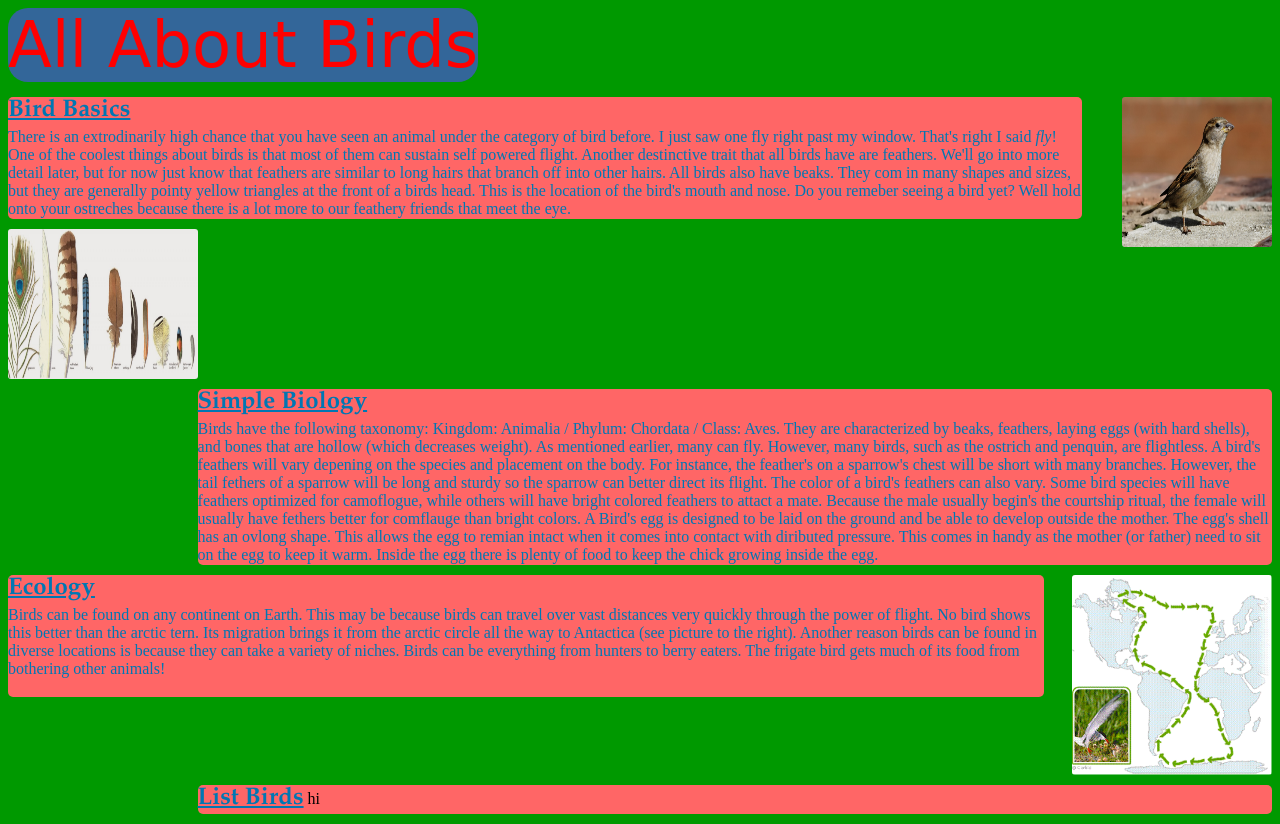
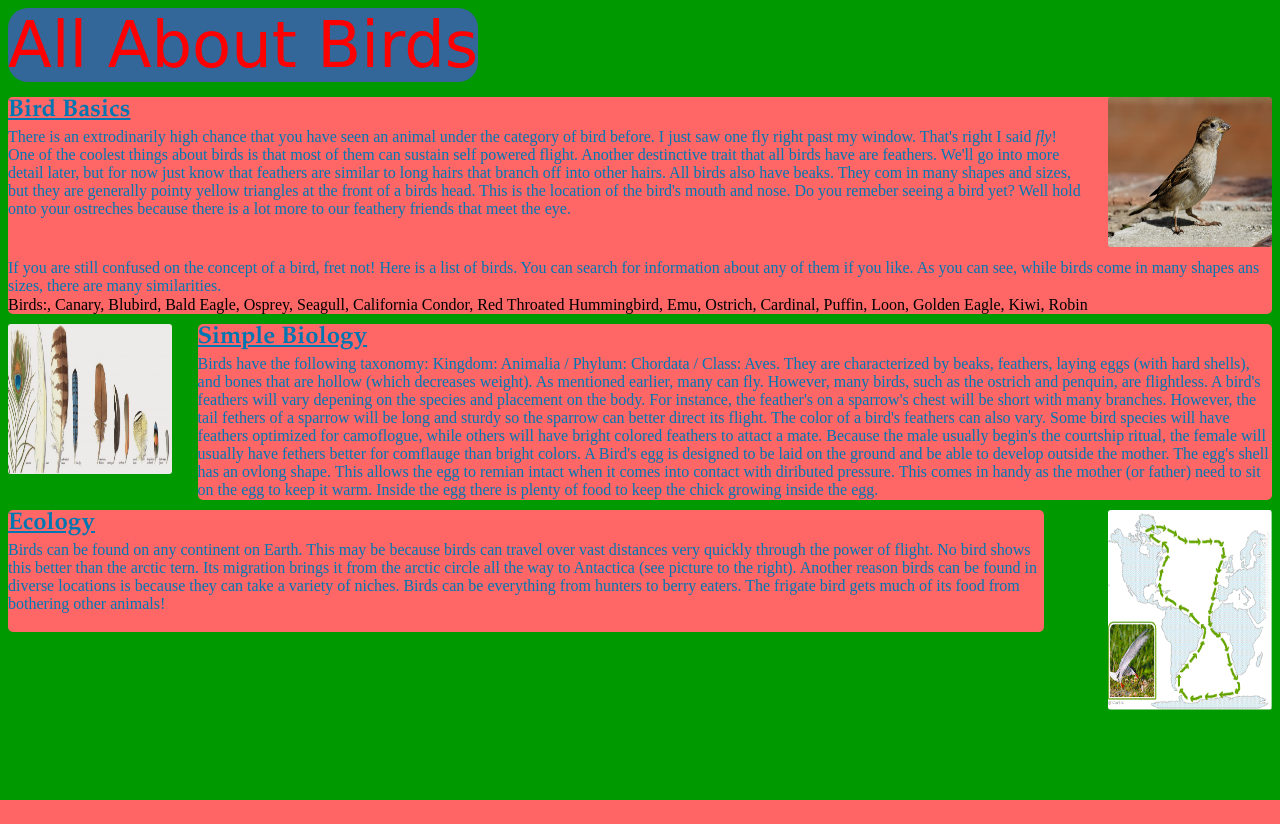
Before and after one commit to mgoldberg/StaticHTML2, a PHP site: page /StaticHTML2/ in a window 1280 px wide. After the commit the page ends 800 px from the top, so only its background shows below. Run offline with PHP 8.4, Linux system fonts and the light colour scheme.

Commit message:
made php array

```diff
--- a/index.php
+++ b/index.php
@@ -21,6 +21,30 @@
 		</div>
 		<img id = "right1" src="http://localhost/StaticHTML2/images/House_sparrow04.jpg" height = "150px" width = "150px"/>
 
+		<div id = "left 1">
+			<p>
+				If you are still confused on the concept of a bird, fret not!  Here is a list of birds.  You can search for information about any of them if you like.  As you can see, while birds come in many shapes ans sizes, there are many similarities.
+			</p>
+			<?php
+				$birds = array("Birds:","Canary", "Blubird", "Bald Eagle", "Osprey", "Seagull", "California Condor", "Red Throated Hummingbird", "Emu", "Ostrich", "Cardinal", "Puffin", "Loon", "Golden Eagle", "Kiwi", "Robin");
+				$first = true;
+ 				/*$sentence = array("I'm ", "learning ", "PHP!");*
+
+        		foreach ($sentence as $word) {
+         			 echo $word;
+       			 }
+       			 	*/
+				foreach ($birds as $myBird) {
+					if(!$first){
+						echo ", ".$myBird;
+					}
+					else{
+						echo $myBird;
+						$first = false;
+					}
+				}
+			?>
+		</div>
 
 		<img id = "left2" src="http://localhost/StaticHTML2/images/Feathers-1-1024x418.jpg" height = "150px" width = "190px"/>
 		<div id = "right2">
@@ -41,12 +65,7 @@
 		</div>
 		<img id = "right1" src="http://localhost/StaticHTML2/images/Picture4.png" height = "200px" width = "200px"/>
 
-		<div id = "right2">
-			<a id = "title1">List Birds</a>
-			<?php
-				echo "hi";
-			?>
-		</div>
+
 
 	</body>
 
--- a/stylesheet.css
+++ b/stylesheet.css
@@ -64,11 +64,13 @@ body{
 #right1{
 	float: right;
 	clear: right;
+	width:13%;
 }
 
 #left2{
 	float: left;
 	clear: left;
+	width:13%;
 }
 
 #right2{
```
